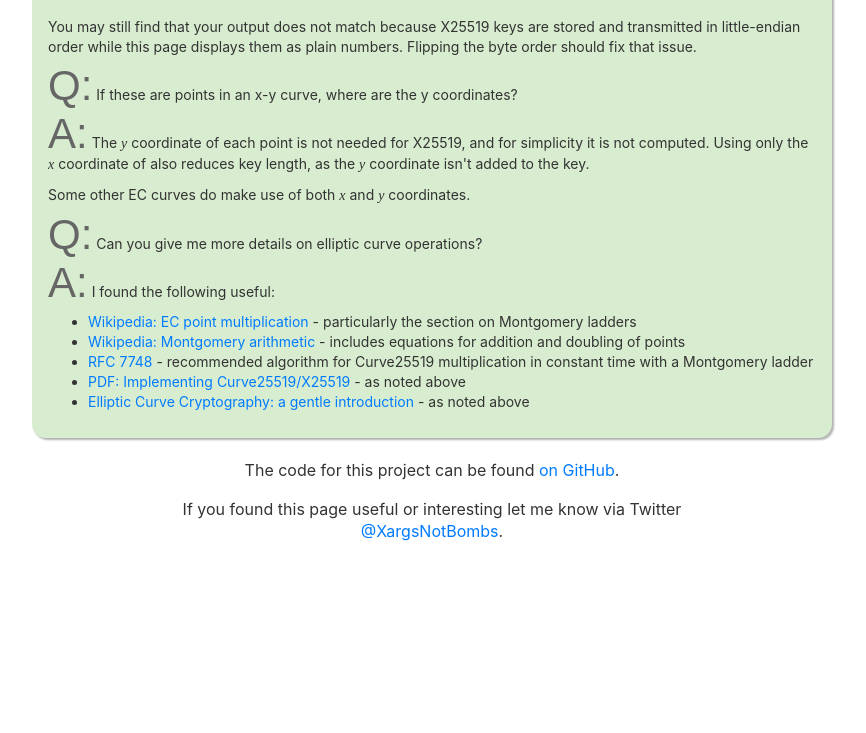
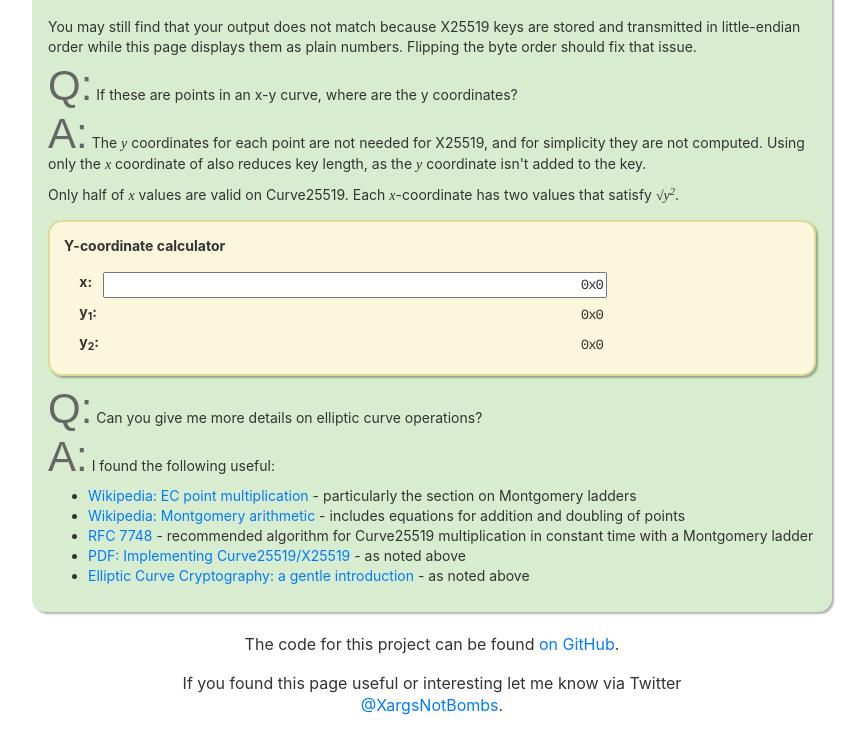
Before and after one commit to syncsynchalt/illustrated-x25519, a plain HTML site: page site/index.html in a window 1280 px wide. Shown: the part 2487-3220 px from the top of the page, without its empty margins (208-1074 px from the left). Before the commit the page ends 3046 px from the top, so only its background shows below. Drawn offline with Linux system fonts and the light colour scheme; files whose address does not match are found by name.

Commit message:
Calculator for Y from X

```diff
--- a/js/curve.js
+++ b/js/curve.js
@@ -148,7 +148,7 @@ function Y(X) {
         return field.sqrt(YY % field.p);
     } catch (e) {
         if (e instanceof RangeError) {
-            throw RangeError(`x=${X} is not a valid point on curve`);
+            throw RangeError(`x=0x${field.toHex(X)} is not a valid point on curve`);
         }
     }
 }
--- a/site/index.html
+++ b/site/index.html
@@ -335,14 +335,50 @@ keys for a secure connection.
     an x-y curve, where are the y coordinates?
 
 <p><span class="qa">A:</span>
-    The <span class="math">y</span> coordinate of each point is not needed
-    for X25519, and for simplicity it is not computed.
+    The <span class="math">y</span> coordinates for each point are not needed
+    for X25519, and for simplicity they are not computed.
     Using only the <span class="math">x</span> coordinate of also reduces key
     length, as the <span class="math">y</span> coordinate isn't added to
-    the key.</p>
+    the key.
 
-<p>Some other EC curves do make use of both
-    <span class="math">x</span> and <span class="math">y</span> coordinates.
+<p>Only half of <span class="math">x</span> values are valid on Curve25519.
+    Each <span class="math">x</span>-coordinate
+    has two values that satisfy <span class="math">&Sqrt;y<sup>2</sup></span>.
+
+<form id="form-xy">
+    <div class="calculator-title pb1">
+    Y-coordinate calculator
+    </div>
+    <table>
+        <tr>
+            <td>
+                <label for="xy-x">&nbsp;&nbsp;&nbsp;&nbsp;x:</label>
+            </td>
+            <td>
+                <input class="long text-right squish truncable" id="xy-x"
+                       type="text" data-deco="hex-ify" value="0x0">
+            </td>
+        </tr>
+        <tr>
+            <td>
+                <label for="xy-y1">&nbsp;&nbsp;&nbsp;&nbsp;y<sub>1</sub>:</label>
+            </td>
+            <td>
+                <input class="long text-right squish truncable" id="xy-y1"
+                       type="text" value="0x0" readonly>
+            </td>
+        </tr>
+        <tr>
+            <td>
+                <label for="xy-y2">&nbsp;&nbsp;&nbsp;&nbsp;y<sub>2</sub>:</label>
+            </td>
+            <td>
+                <input class="long text-right squish truncable" id="xy-y2"
+                       type="text" value="0x0" readonly>
+            </td>
+        </tr>
+    </table>
+</form>
 
 <p><span class="qa">Q:</span> Can you give me more details on elliptic curve
                     operations?</p>
--- a/site/site.js
+++ b/site/site.js
@@ -104,6 +104,26 @@
         }
     }
 
+    function calcY() {
+        let y1result = document.getElementById('xy-y1');
+        let y2result = document.getElementById('xy-y2');
+        try {
+            y1result.value = 'N/A';
+            y2result.value = 'N/A';
+            let x = BigInt(document.getElementById('xy-x').value || '0x0');
+            x %= field.p;
+            let [ y1, y2 ] = curve.Y(x);
+            y1result.value = `0x${field.toHex(y1)}`;
+            y2result.value = `0x${field.toHex(y2)}`;
+        } catch (e) {
+            if (console) {
+                console.error(e);
+            }
+            y1result.value = e.message;
+            y2result.value = e.message;
+        }
+    }
+
     /**
      * @param el {HTMLInputElement} input element
      */
@@ -128,6 +148,7 @@
         document.getElementById('pubkey-clamp').onclick = addClamp;
         document.getElementById('mult-n').oninput = calcMult;
         document.getElementById('mult-point').oninput = calcMult;
+        document.getElementById('xy-x').oninput = calcY;
 
         const els = document.querySelectorAll('input[data-deco=hex-ify]');
         els.forEach((el) => {
```
